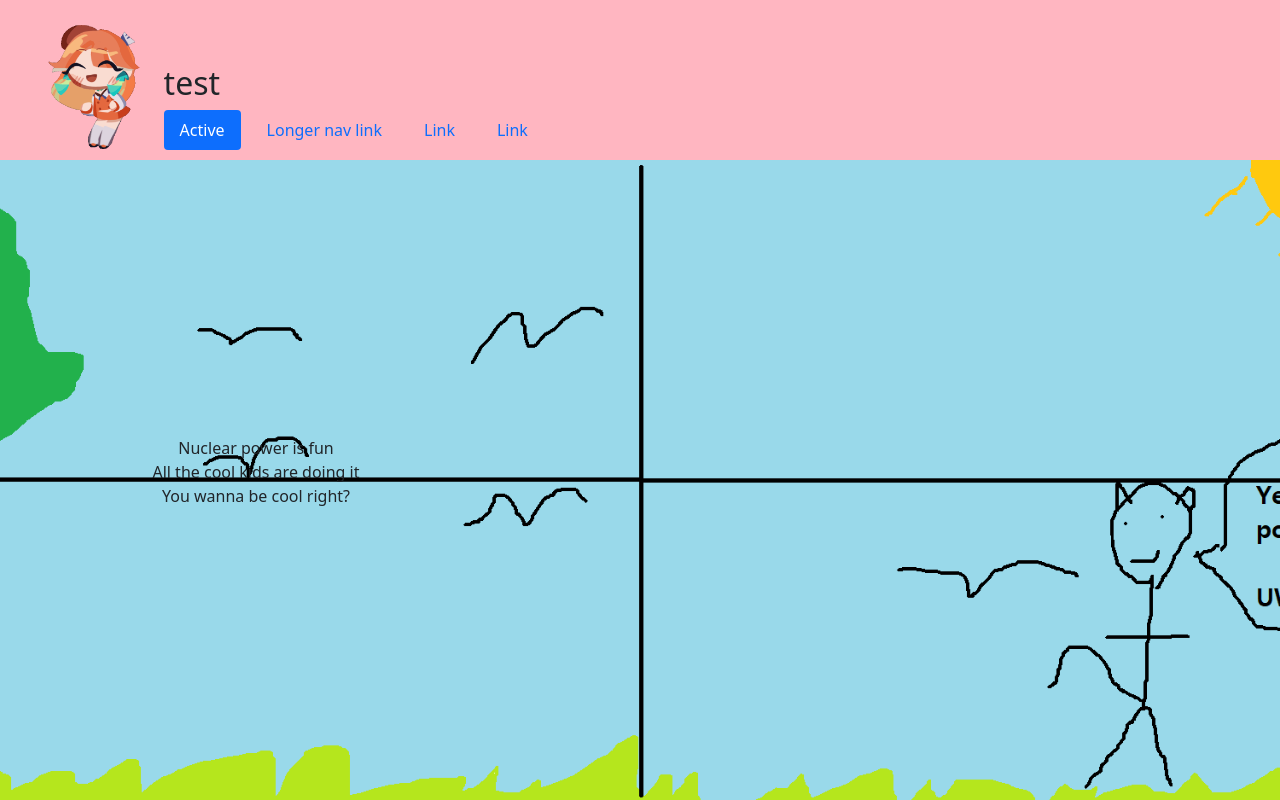
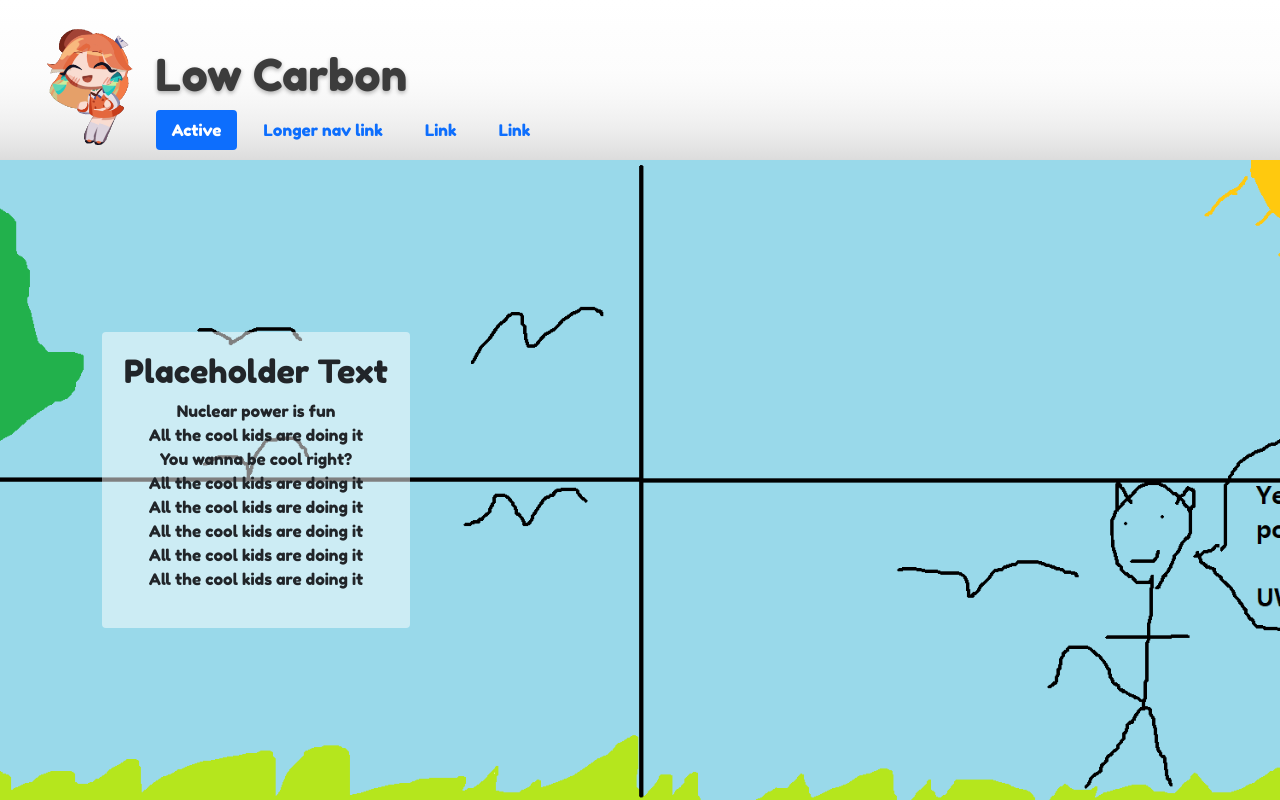
Before and after one commit to pottsb/Hackathon2022-FlatWebsite, a PHP site: page / in a window 1280 px wide. Run offline with PHP 8.4, Linux system fonts and the light colour scheme.

Commit message:
Sigma Chad Chaddington

```diff
--- a/index.html
+++ b/index.html
@@ -5,14 +5,14 @@
     <meta charset="utf-8" />
     <meta name="viewport" content="width=device-width, initial-scale=1, shrink-to-fit=no" />
     <meta name="description" content="" />
-    <meta name="author" content="" />
+    <meta name="author" content="Team Fission" />
     <meta name="keywords" content="HTML, CSS, JavaScript">
 
-    <title>SITE</title>
+    <title>Team Fission - Low Carbon</title>
     <link rel="icon" type="image/x-icon" href="images/favicon.ico">
 
+    <link href="scripts/bootstrap/bootstrap.min.css" rel="stylesheet" />
     <link href="styles/style.css" rel="stylesheet" />
-    <link href="scripts/bootstrap/bootstrap.min.css" rel="stylesheet" />
 </head>
 
 <body>
@@ -26,7 +26,7 @@
             <div class="linkbarContainer">
 
                 <div class="linkBar">
-                  <div class="titleContainer"><h2>test</h2></div>
+                  <div class="titleContainer"><h1>Low Carbon</h1></div>
 
                     <ul class="nav nav-pills">
                         <li class="nav-item">
@@ -50,9 +50,15 @@
         <div class="contentContainer">
             <div class="col1">
                 <div class="centre">
+                  <h2>Placeholder Text</h2>
                   <p>Nuclear power is fun<br>
-                  All the cool kids are doing it<br>
-                  You wanna be cool right?</p>
+                    All the cool kids are doing it<br>
+                    You wanna be cool right?<br>
+                    All the cool kids are doing it<br>
+                    All the cool kids are doing it<br>
+                    All the cool kids are doing it<br>
+                    All the cool kids are doing it<br>
+                    All the cool kids are doing it</p>
                 </div>
             </div>
             <div class="col2"></div>
--- a/scripts/main.js
+++ b/scripts/main.js
@@ -1,5 +1,7 @@
-$(document).ready(function(){
-  $("#logo").click(function(){
-    $("#logo").animate({left: '250px'}, "slow");
-  });
+
+$(".logo").click(function(){
+  $(".logo").animate({opacity: '0'}, "slow");
 });
+
+
+$("h1").animate({opacity: '1', left: '0px'})
--- a/styles/style.css
+++ b/styles/style.css
@@ -1,8 +1,10 @@
+@import url('https://fonts.googleapis.com/css2?family=Fredoka+One&family=Righteous&display=swap');
+
 html, body {
     height: 100%;
     width: 100%;
     margin: 0;
-
+    font-family: 'Fredoka One', cursive !important;
 }
 .mainContainer {
     height: 100%;
@@ -11,14 +13,14 @@ html, body {
 .headerContainer {
 	height: 20%;
     width: 100%;
-	background-color: lightpink;
+	background: linear-gradient(white, 80%, rgb(220, 220, 220));
     position: relative;
 
 }
 
 .logoContainer{
     height:100%;
-    width: 10%;
+    width: 15vh;
     margin-left: 2%;
     float: left;
 }
@@ -29,7 +31,6 @@ html, body {
     background-repeat: no-repeat;
     background-size:contain;
     height: 100%;
-    width: 100%;
 }
 
 .linkbarContainer {
@@ -46,12 +47,24 @@ html, body {
 .titleContainer{
     margin-left: 10px;
 }
+
+h1 {
+    position: relative;
+    font-size: 2.75em;
+    left: 20px;
+    opacity: 0;
+
+    font-family: 'Fredoka One', cursive !important;
+
+    color: rgb(60, 60, 60);
+
+    text-shadow: 0 2px 4px rgba(0, 0, 0, 0.3);
+}
+
 .linkBar{
     width:100%;
     position: absolute;
     bottom: 10px;
-
-
 }
 
 .nav-pills .nav-link, .nav-pills .show>.nav-link {
@@ -87,7 +100,10 @@ html, body {
 
 }
 .centre {
-    flex: 0 0 50%;
+    flex: 0 0 60%;
+    background-color: rgba(255, 255, 255, 0.5);
+    border-radius: 0.5vh;
+    padding: calc(1vh + 1vw);
   }
 
 
```
